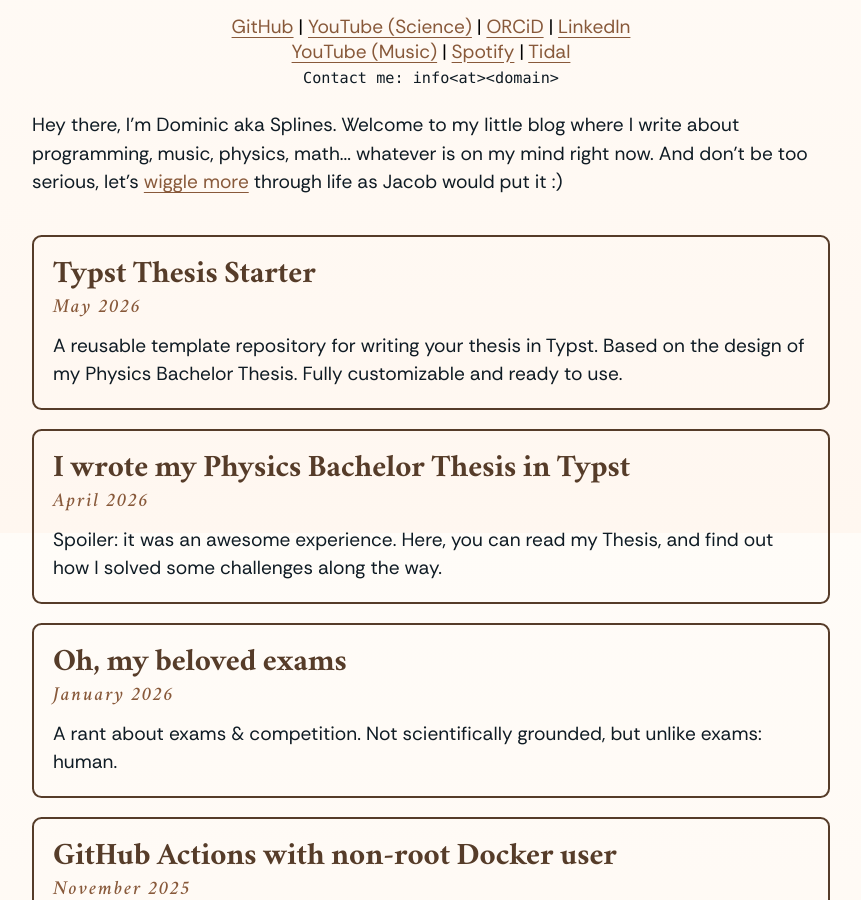
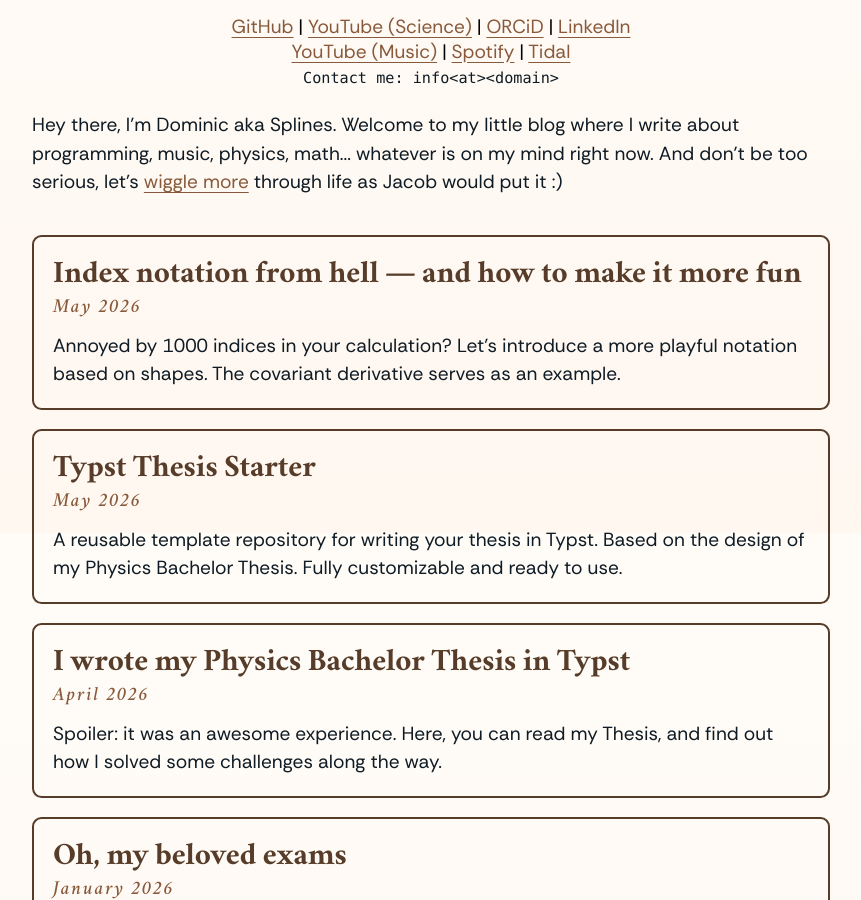
Before and after one commit to Splines/homepage, a Jekyll site: the page built from index.md, in a window 1280 px wide and 900 px high, scrolled down 367 px. Shown: the whole window, without its empty margins (209-1070 px from the left). Built offline with Jekyll 4.4.1, drawn with Linux system fonts in a browser that asks for light colours.

Commit message:
publish: index notation from hell

```diff
--- a/_posts/2026-05-20-index-notation-from-hell.md
+++ b/_posts/2026-05-25-index-notation-from-hell.md
@@ -10,7 +8,7 @@ katex:
     \blacksquaree: "{\\scriptstyle \\blacksquare}"
 custom_css: /assets/blog/2026-index-notation-from-hell/notation-comparison.css
 excerpt: >
-  Annoyed by 1000 indices in your calculation? Let's introduce a more playful notation.
+  Annoyed by 1000 indices in your calculation? Let's introduce a more playful notation based on shapes. The covariant derivative serves as an example.
 ---
 
 I'm currently taking a course in General Relativity. One major, quite technical part of it is index notation, which can quickly get out of hand. In this harmless example, let's consider how the connection coefficients $\Gamma^\nu_{\mu\lambda}$ transform under a smooth change of coordinates $x^\mu \rightarrow x'^\mu(x)$:
@@ -34,10 +32,10 @@ We use greek letters to indicate the four dimensions ($0$,$1$,$2$,$3$) we sum ov
 
 However, with all these greek letters and their scrollwork, I personally find it hard to keep track of the overall structure of the formula and to identify where exactly one variable occurs again in another part. So let's make this better. I was motivated by Bret Victor's thought-provoking talk ["The Humane Representation of Thought"](https://dynamicland.org/2014/CDG_research_agendas/) where he states:
 
-> Leibniz was the UI designer of the 17th century. He was obsessed with notation, always trying out different notations, always talking with his friends about notation. Because he realized that a lot of the power in an idea lies in the form in which it's expressed, because that's what allows people to think it. ~ Bret Victor
+> Leibniz was the UI designer of the 17<sup>th</sup> century. He was obsessed with notation, always trying out different notations, always talking with his friends about notation. Because he realized that a lot of the power in an idea lies in the form in which it's expressed, because that's what allows people to think it. ~ Bret Victor
 
 
-Our "new" notation will look as follows, here on the example of the covariant derivative.
+Our "new" notation will look as follows, using the covariant derivative as an example.
 
 <div class="notation-comparison">
   <div class="notation-comparison__head">Only greek letters</div>
@@ -90,11 +88,11 @@ $$
 \:\: \wedge
 $$
 
-The $\alpha$ should be understood as a placeholder for any greek latter. I don't want to ban them, just enrich the palette we can use. In the above formula, with the new notation, I find easier to identify where the given indices $\bullet$ and $\circ$ occur on the right side and where we just have a summation over $\sim$. And it's just a lot more fun to draw these shapes as indices instead of greek letters.
+The $\alpha$ should be understood as a placeholder for any greek latter. I don't want to ban them, just enrich the palette we can use. In the above formula, with the new notation, I find it easier to identify where the given indices $\bullet$ and $\circ$ occur on the right side and where we just have a summation over $\sim$. And it's just a lot more fun to draw these shapes as indices instead of greek letters.
 
 ### Example: Covariant Derivative
 
-Let's see both notations in action to derive the expression of the covariant derivative. On wider screens, the usual notation sits on the left and the new symbols on the right.
+Let's see both notations in action to derive the expression of the covariant derivative. On wider screens, the usual notation sits on the left and the new symbols on the right. We make use of the Leibniz rule and the definition of the connection coefficients $\Gamma^\alpha_{\mu \nu}$ to expand $\nabla_\mu V$ in terms of partial derivatives and connection coefficients.
 
 <div class="notation-comparison">
   <div class="notation-comparison__head">Only greek letters</div>
@@ -159,7 +157,7 @@ Let's see both notations in action to derive the expression of the covariant der
 
 ## Partial derivatives
 
-Additionally, I wanted to reduce the effort of writing many partial derivatives in index notation, while also improving readability and clarity. Here is my suggestion. It should be clear from the context that this is not a regular fraction since we use _indices_ (with special symbols) as quantities for nominator and denominator.
+Additionally, I wanted to reduce the effort of writing many partial derivatives in index notation, while also improving readability and clarity. Here is my suggestion. It should be clear from the context that this is not a regular fraction since we use _indices_ (with special symbols) as quantities for the nominator and denominator.
 
 <div class="notation-comparison">
   <div class="notation-comparison__head">
@@ -305,4 +303,8 @@ Now let's derive how the connection coefficients transform under a smooth change
   </div>
 </div>
 
-I'm curious to know what you think about this "enhancement" of an existing notation. It may take a bit of getting used to, but I find it easier and much more fun to write and read. I'm also happy to learn about edge cases where this notation might not work well in practice. If you have any suggestions for improvements, please let me know!
+Note how the second derivative is the reason why the connection coefficients do not transform like a tensor.
+
+I'm curious to know what you think about this "enhancement" of an existing notation. Some of my fellow students were quite skeptical and didn't like, saying it wasn't an improvement. But I think it's a fun way to make the notation more intuitive and easier to read as my spatial recognition skills are better for shapes than for letters. I fully agree that it might take some time getting used to.
+
+Even with the new notation, index calculations are still technical and tedious, but at least they are a bit more enjoyable. I'm also happy to learn about edge cases where this notation might not work well in practice. If you have any suggestions for improvements, please let me know!
```
Also changed, not shown: other parts of _posts/2026-05-25-index-notation-from-hell.md (+1 -3 lines).
